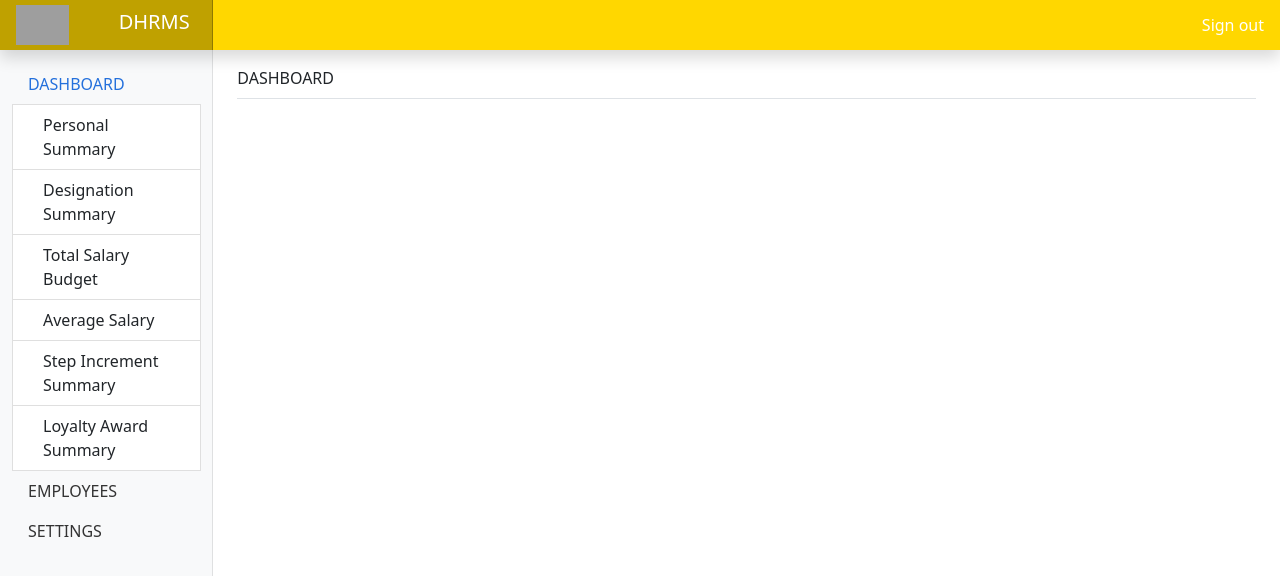
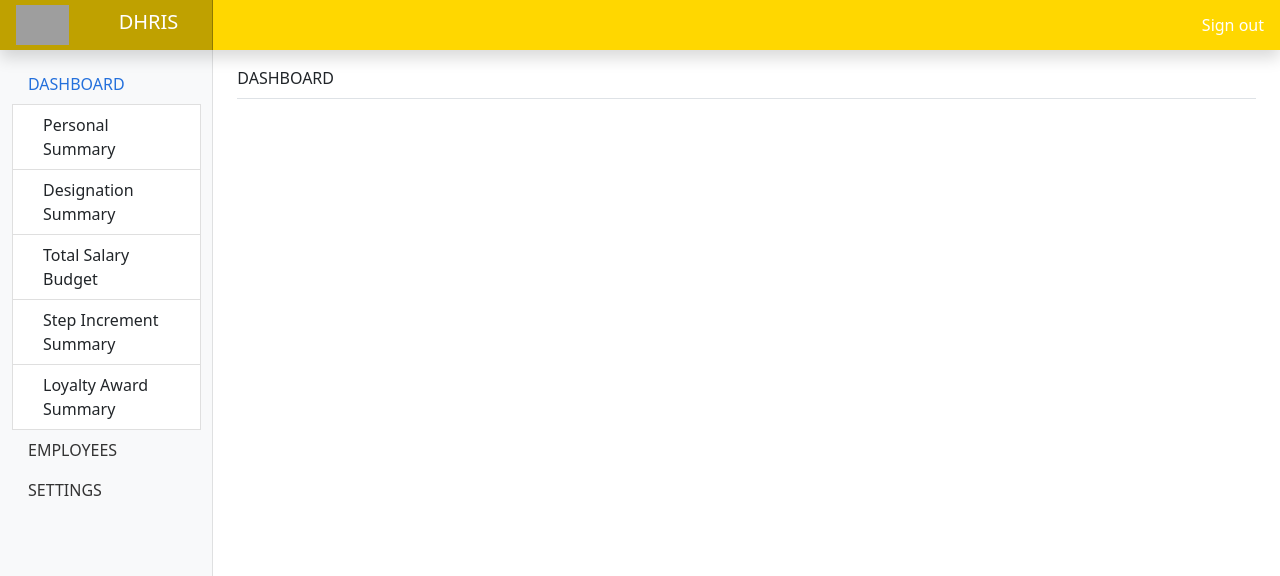
Before and after one commit to Subalzero/dhrms-frontend, a React (Create React App) app: page / in a window 1280 px wide. Shown: the top 576 px of the page. Built offline with nearby package versions, Linux system fonts and the light colour scheme; grey boxes are pictures that could not be loaded.

Commit message:
Removed side banner

```diff
--- a/src/components/Header.js
+++ b/src/components/Header.js
@@ -27,7 +27,7 @@ export default function Header({ children }) {
               />
             </div>
             <div className="col-md-6 align-middle">
-              <span class="align-middle">DHRMS</span>
+              <span class="align-middle">DHRIS</span>
             </div>
           </div>
         </a>
--- a/src/components/SideBarMenu.js
+++ b/src/components/SideBarMenu.js
@@ -82,15 +82,6 @@ export default function SideBarMenu({ children }) {
                       Salary Budget
                     </a>
                     <a
-                      href="#average"
-                      className="list-group-item"
-                      data-toggle="collapse"
-                    >
-                      <i className="glyphicon glyphicon-chevron-right"></i>
-                      Average Salary
-                    </a>
-
-                    <a
                       href="#increment"
                       className="list-group-item"
                       data-toggle="collapse"
```
